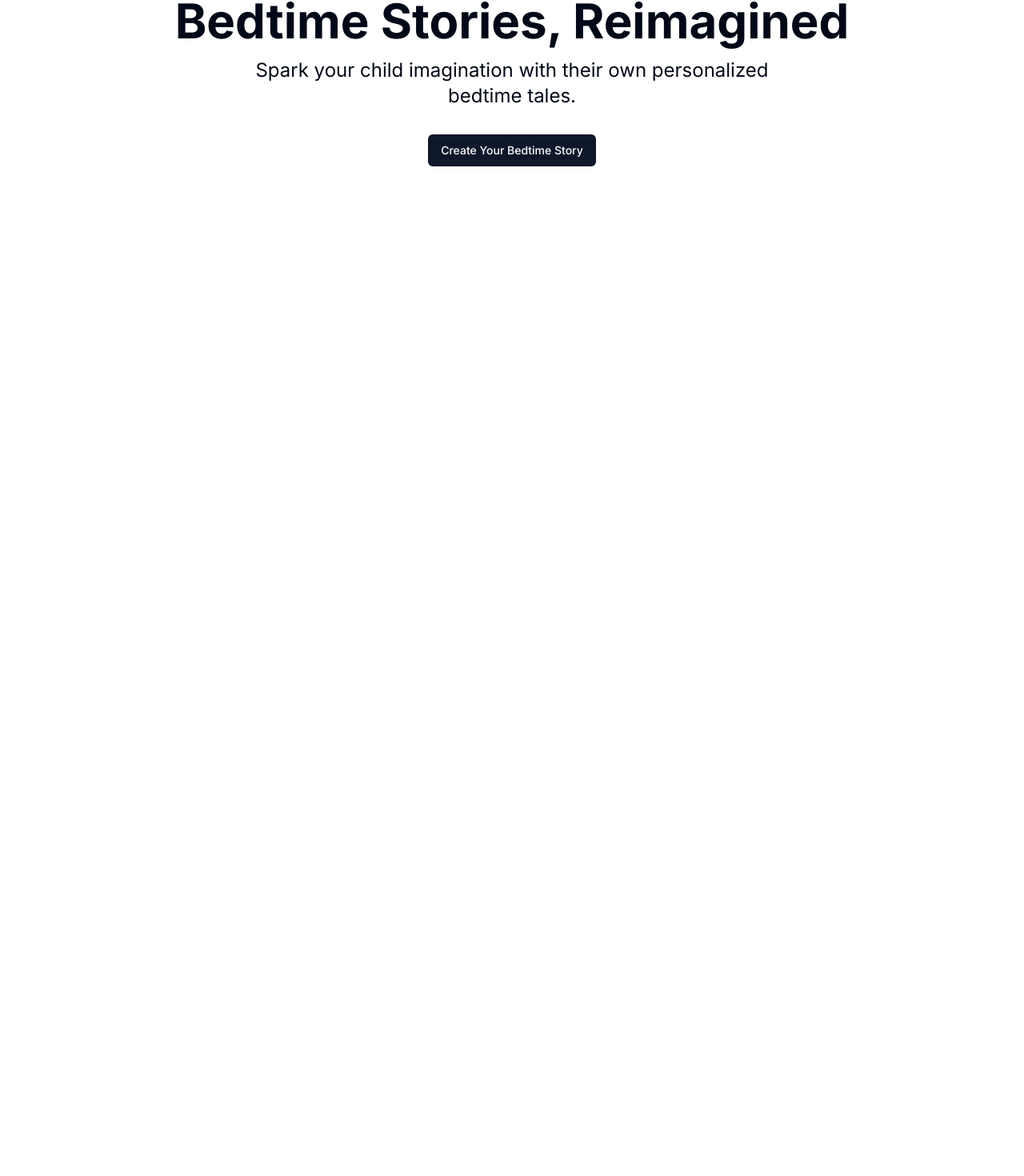
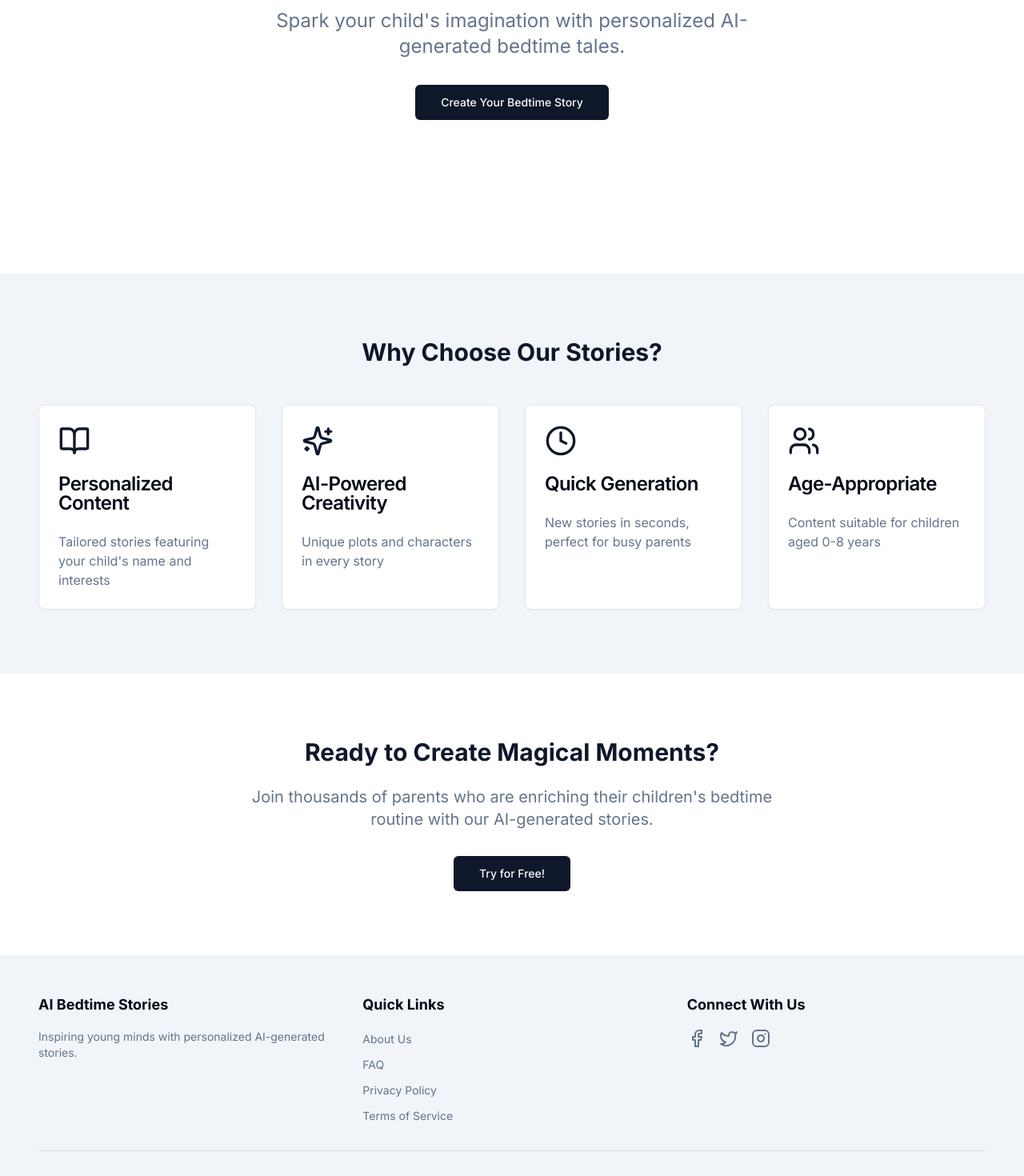
Before and after one commit to uanandaraja/mybedtimestory, a Next.js app: page / in a window 1280 px wide. Shown: the part 330-1800 px from the top of the page at 80% size. Before the commit the page ends 800 px from the top, so only its background shows below. Built offline with nearby package versions, Linux system fonts and the light colour scheme; no server answers.

Commit message:
make landing page more serious

```diff
--- a/src/app/page.tsx
+++ b/src/app/page.tsx
@@ -2,8 +2,19 @@
 
 import { useUser } from "@clerk/nextjs";
 import { useRouter } from "next/navigation";
+import Link from "next/link";
 import Navbar from "@/components/Navbar";
 import { Button } from "@/components/ui/button";
+import { Card, CardContent, CardHeader, CardTitle } from "@/components/ui/card";
+import {
+  BookOpen,
+  Sparkles,
+  Clock,
+  Users,
+  Facebook,
+  Twitter,
+  Instagram,
+} from "lucide-react";
 
 export default function Home() {
   const { isSignedIn } = useUser();
@@ -13,24 +24,177 @@ export default function Home() {
     if (isSignedIn) {
       router.push("/story");
     } else {
-      router.push("/sign-up");
+      router.push("/sign-in");
     }
   };
 
   return (
-    <div className="min-h-screen flex flex-col">
+    <div className="min-h-screen flex flex-col bg-background">
       <Navbar />
 
-      <main className="flex-grow flex flex-col items-center justify-center p-4 text-center">
-        <h1 className="text-4xl sm:text-5xl md:text-6xl font-bold mb-4">
-          Bedtime Stories, Reimagined
-        </h1>
-        <p className="text-xl sm:text-2xl mb-8 max-w-2xl">
-          Spark your child imagination with their own personalized bedtime
-          tales.
-        </p>
-        <Button onClick={handleCreateStory}>Create Your Bedtime Story</Button>
+      <main className="flex-grow">
+        {/* Hero Section */}
+        <section className="py-48 px-4">
+          <div className="container mx-auto text-center">
+            <h1 className="text-4xl sm:text-5xl md:text-6xl font-bold mb-6 text-primary">
+              Bedtime Stories, Reimagined
+            </h1>
+            <p className="text-xl sm:text-2xl mb-8 max-w-2xl mx-auto text-muted-foreground">
+              Spark your child&apos;s imagination with personalized AI-generated
+              bedtime tales.
+            </p>
+            <Button size="lg" onClick={handleCreateStory}>
+              Create Your Bedtime Story
+            </Button>
+          </div>
+        </section>
+
+        {/* Features Section */}
+        <section className="py-20 px-4 bg-muted">
+          <div className="container mx-auto">
+            <h2 className="text-3xl font-bold mb-12 text-center text-primary">
+              Why Choose Our Stories?
+            </h2>
+            <div className="grid grid-cols-1 md:grid-cols-2 lg:grid-cols-4 gap-8">
+              {[
+                {
+                  icon: BookOpen,
+                  title: "Personalized Content",
+                  description:
+                    "Tailored stories featuring your child's name and interests",
+                },
+                {
+                  icon: Sparkles,
+                  title: "AI-Powered Creativity",
+                  description: "Unique plots and characters in every story",
+                },
+                {
+                  icon: Clock,
+                  title: "Quick Generation",
+                  description:
+                    "New stories in seconds, perfect for busy parents",
+                },
+                {
+                  icon: Users,
+                  title: "Age-Appropriate",
+                  description: "Content suitable for children aged 0-8 years",
+                },
+              ].map((feature, index) => (
+                <Card key={index}>
+                  <CardHeader>
+                    <feature.icon className="w-10 h-10 mb-4 text-primary" />
+                    <CardTitle>{feature.title}</CardTitle>
+                  </CardHeader>
+                  <CardContent>
+                    <p className="text-muted-foreground">
+                      {feature.description}
+                    </p>
+                  </CardContent>
+                </Card>
+              ))}
+            </div>
+          </div>
+        </section>
+
+        {/* CTA Section */}
+        <section className="py-20 px-4">
+          <div className="container mx-auto text-center">
+            <h2 className="text-3xl font-bold mb-6 text-primary">
+              Ready to Create Magical Moments?
+            </h2>
+            <p className="text-xl mb-8 max-w-2xl mx-auto text-muted-foreground">
+              Join thousands of parents who are enriching their children's
+              bedtime routine with our AI-generated stories.
+            </p>
+            <Button size="lg" onClick={handleCreateStory}>
+              Try for Free!
+            </Button>
+          </div>
+        </section>
       </main>
+
+      {/* Footer */}
+      <footer className="bg-muted py-12 px-4">
+        <div className="container mx-auto">
+          <div className="grid grid-cols-1 md:grid-cols-3 gap-8">
+            <div>
+              <h3 className="font-bold text-lg mb-4">AI Bedtime Stories</h3>
+              <p className="text-sm text-muted-foreground">
+                Inspiring young minds with personalized AI-generated stories.
+              </p>
+            </div>
+            <div>
+              <h3 className="font-bold text-lg mb-4">Quick Links</h3>
+              <ul className="space-y-2">
+                <li>
+                  <Link
+                    href="/about"
+                    className="text-sm text-muted-foreground hover:text-primary"
+                  >
+                    About Us
+                  </Link>
+                </li>
+                <li>
+                  <Link
+                    href="/faq"
+                    className="text-sm text-muted-foreground hover:text-primary"
+                  >
+                    FAQ
+                  </Link>
+                </li>
+                <li>
+                  <Link
+                    href="/privacy"
+                    className="text-sm text-muted-foreground hover:text-primary"
+                  >
+                    Privacy Policy
+                  </Link>
+                </li>
+                <li>
+                  <Link
+                    href="/terms"
+                    className="text-sm text-muted-foreground hover:text-primary"
+                  >
+                    Terms of Service
+                  </Link>
+                </li>
+              </ul>
+            </div>
+            <div>
+              <h3 className="font-bold text-lg mb-4">Connect With Us</h3>
+              <div className="flex space-x-4">
+                <Link
+                  href="#"
+                  className="text-muted-foreground hover:text-primary"
+                >
+                  <Facebook className="w-6 h-6" />
+                  <span className="sr-only">Facebook</span>
+                </Link>
+                <Link
+                  href="#"
+                  className="text-muted-foreground hover:text-primary"
+                >
+                  <Twitter className="w-6 h-6" />
+                  <span className="sr-only">Twitter</span>
+                </Link>
+                <Link
+                  href="#"
+                  className="text-muted-foreground hover:text-primary"
+                >
+                  <Instagram className="w-6 h-6" />
+                  <span className="sr-only">Instagram</span>
+                </Link>
+              </div>
+            </div>
+          </div>
+          <div className="mt-8 pt-8 border-t border-muted-foreground/20 text-center">
+            <p className="text-sm text-muted-foreground">
+              © {new Date().getFullYear()} AI Bedtime Stories. All rights
+              reserved.
+            </p>
+          </div>
+        </div>
+      </footer>
     </div>
   );
 }
--- a/src/app/sign-in/[[...sign-in]]/page.tsx
+++ b/src/app/sign-in/[[...sign-in]]/page.tsx
@@ -3,7 +3,7 @@ import { SignIn } from "@clerk/nextjs";
 export default function Page() {
   return (
     <div className="flex justify-center py-24">
-      <SignIn />
+      <SignIn forceRedirectUrl={"/story"} />
     </div>
   );
 }
--- a/src/app/sign-up/[[...sign-up]]/page.tsx
+++ b/src/app/sign-up/[[...sign-up]]/page.tsx
@@ -3,7 +3,7 @@ import { SignUp } from "@clerk/nextjs";
 export default function Page() {
   return (
     <div className="flex justify-center py-24">
-      <SignUp />
+      <SignUp fallbackRedirectUrl={"/story"} />
     </div>
   );
 }
```
